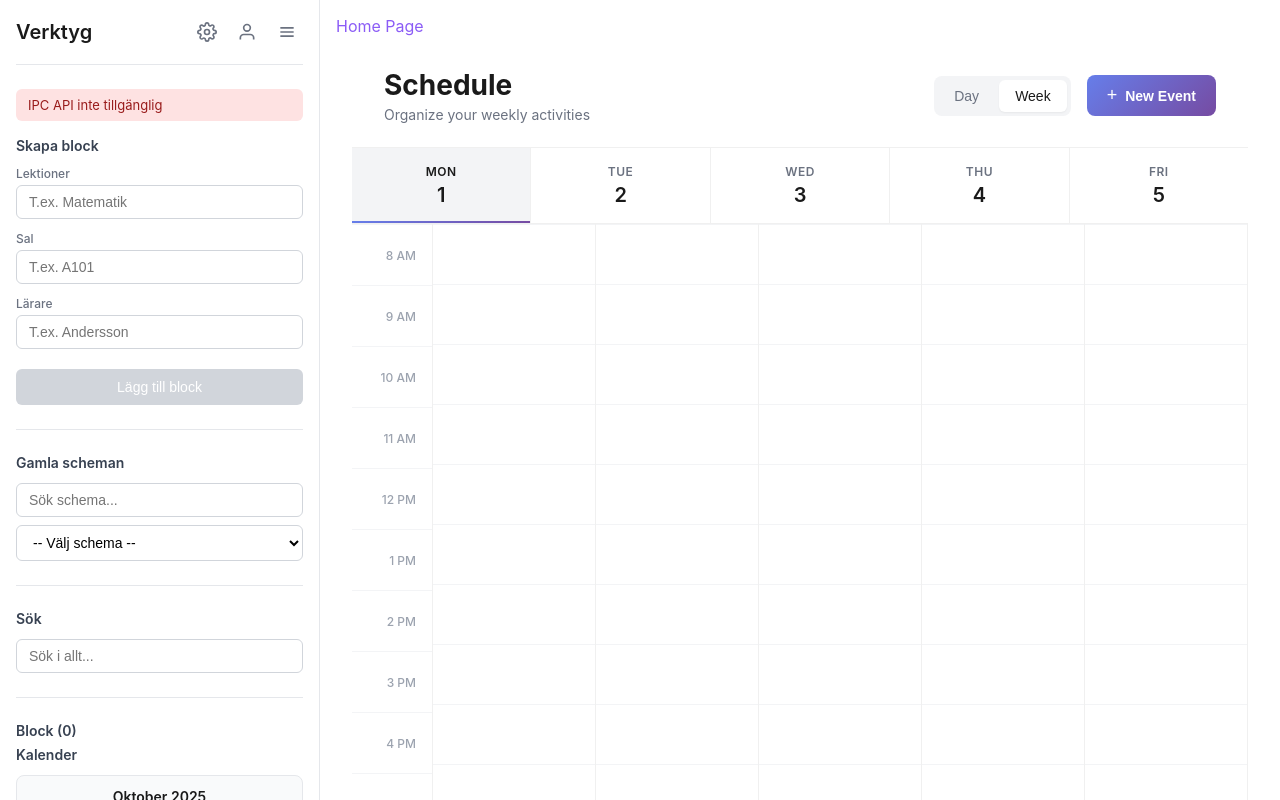
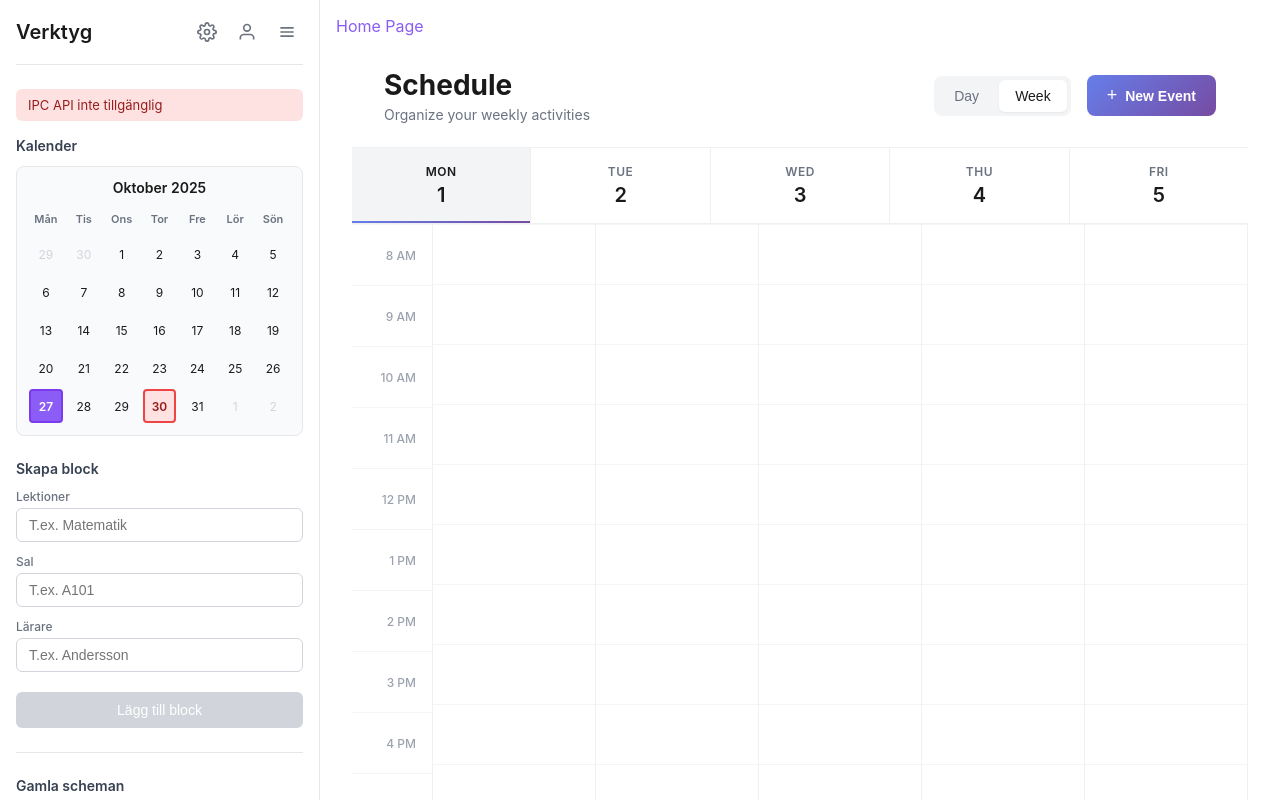
Before and after one commit to Mykyta-G/Schedule-Builder-AI, a Vue app: page / in a window 1280 px wide. Both pictures are taken after a click on the link "Creator Page". Built offline with nearby package versions, Linux system fonts and the light colour scheme.

Commit message:
sidebar v1.1
kalender fixat- är i topen ser vilket datum samt switchar till acording dag på schmat

```diff
--- a/src/components/Sidebar.vue
+++ b/src/components/Sidebar.vue
@@ -27,6 +27,40 @@
     <!-- Error message -->
     <div v-if="errorMessage" class="error-message">
       {{ errorMessage }}
+    </div>
+
+    <!-- Month calendar -->
+    <div class="calendar-section">
+      <h3 class="section-title">Kalender</h3>
+      <div class="calendar">
+        <div class="calendar-header">
+          <div class="calendar-month">{{ currentMonthName }} {{ currentYear }}</div>
+        </div>
+        <div class="calendar-weekdays">
+          <div
+            v-for="day in weekdays"
+            :key="day"
+            class="calendar-weekday"
+          >
+            {{ day }}
+          </div>
+        </div>
+        <div class="calendar-days">
+          <div
+            v-for="(day, index) in calendarDays"
+            :key="index"
+            class="calendar-day"
+            :class="{
+              'other-month': day.otherMonth,
+              'today': day.isToday,
+              'selected': day.isSelected
+            }"
+            @click="selectCalendarDay(day)"
+          >
+            {{ day.day }}
+          </div>
+        </div>
+      </div>
     </div>
 
     <!-- Block form -->
@@ -177,40 +211,11 @@
         </div>
       </div>
     </div>
-
-    <!-- Month calendar -->
-    <div class="calendar-section">
-      <h3 class="section-title">Kalender</h3>
-      <div class="calendar">
-        <div class="calendar-header">
-          <div class="calendar-month">{{ currentMonthName }} {{ currentYear }}</div>
-        </div>
-        <div class="calendar-weekdays">
-          <div
-            v-for="day in weekdays"
-            :key="day"
-            class="calendar-weekday"
-          >
-            {{ day }}
-          </div>
-        </div>
-        <div class="calendar-days">
-          <div
-            v-for="(day, index) in calendarDays"
-            :key="index"
-            class="calendar-day"
-            :class="{ 'other-month': day.otherMonth }"
-          >
-            {{ day.day }}
-          </div>
-        </div>
-      </div>
-    </div>
   </div>
 </template>
 
 <script>
-import { defineComponent, ref, reactive, computed, onMounted, watch, nextTick } from 'vue';
+import { defineComponent, ref, reactive, computed, onMounted, onUnmounted, watch, nextTick } from 'vue';
 
 export default defineComponent({
   name: 'Sidebar',
@@ -242,6 +247,9 @@ export default defineComponent({
 
     // Calendar
     const currentDate = ref(new Date());
+    const selectedScheduleDay = ref(null); // Day name like 'Monday', 'Tuesday', etc.
+    const selectedCalendarDate = ref(null); // Date object for the selected day
+
     const currentMonthName = computed(() => {
       const months = [
         'Januari', 'Februari', 'Mars', 'April', 'Maj', 'Juni',
@@ -251,6 +259,35 @@ export default defineComponent({
     });
     const currentYear = computed(() => currentDate.value.getFullYear());
     const weekdays = ['Mån', 'Tis', 'Ons', 'Tor', 'Fre', 'Lör', 'Sön'];
+
+    // Map day names to day of week index (Monday = 0, Tuesday = 1, etc.)
+    const dayNameToIndex = {
+      'Monday': 1,
+      'Tuesday': 2,
+      'Wednesday': 3,
+      'Thursday': 4,
+      'Friday': 5,
+      'Saturday': 6,
+      'Sunday': 0
+    };
+
+    // Get date for a given day name in current week
+    const getDateForDayName = (dayName) => {
+      const today = new Date();
+      const dayIndex = dayNameToIndex[dayName];
+      if (dayIndex === undefined) return null;
+
+      const todayDay = today.getDay(); // 0 = Sunday, 1 = Monday, etc.
+      const currentMonday = new Date(today);
+      const mondayOffset = todayDay === 0 ? -6 : 1 - todayDay;
+      currentMonday.setDate(today.getDate() + mondayOffset);
+
+      const targetDate = new Date(currentMonday);
+      const offset = dayIndex === 0 ? 6 : dayIndex - 1; // Map Sunday (0) to 6
+      targetDate.setDate(currentMonday.getDate() + offset);
+
+      return targetDate;
+    };
 
     const calendarDays = computed(() => {
       const year = currentDate.value.getFullYear();
@@ -270,13 +307,22 @@ export default defineComponent({
       const sundayOffset = lastDayOfWeek === 0 ? 0 : 7 - lastDayOfWeek;
       endDate.setDate(lastDay.getDate() + sundayOffset);
 
+      const today = new Date();
       const days = [];
       const current = new Date(startDate);
 
       while (current <= endDate) {
+        const dayDate = new Date(current);
+        const isToday = dayDate.toDateString() === today.toDateString();
+        const isSelected = selectedCalendarDate.value &&
+          dayDate.toDateString() === selectedCalendarDate.value.toDateString();
+
         days.push({
           day: current.getDate(),
-          otherMonth: current.getMonth() !== month
+          otherMonth: current.getMonth() !== month,
+          isToday,
+          isSelected,
+          date: new Date(dayDate)
         });
         current.setDate(current.getDate() + 1);
       }
@@ -528,9 +574,66 @@ export default defineComponent({
       }
     };
 
+    // Select day from calendar and sync with SimpleSchedule
+    const selectCalendarDay = (dayInfo) => {
+      if (dayInfo.otherMonth) return; // Don't select days from other months
+
+      selectedCalendarDate.value = dayInfo.date;
+
+      // Map calendar date to day name
+      const dayIndex = dayInfo.date.getDay();
+      const dayNameMap = ['Sunday', 'Monday', 'Tuesday', 'Wednesday', 'Thursday', 'Friday', 'Saturday'];
+      const dayName = dayNameMap[dayIndex];
+
+      // Only update if it's a weekday (Monday-Friday)
+      const weekdayNames = ['Monday', 'Tuesday', 'Wednesday', 'Thursday', 'Friday'];
+      if (weekdayNames.includes(dayName)) {
+        selectedScheduleDay.value = dayName;
+        // Emit event to SimpleSchedule to select this day
+        window.dispatchEvent(new CustomEvent('schedule-select-day', {
+          detail: { day: dayName }
+        }));
+      }
+    };
+
+    // Listen for day selection from SimpleSchedule
+    const handleScheduleDaySelect = (event) => {
+      const dayName = event.detail?.day;
+      if (dayName && dayName !== selectedScheduleDay.value) {
+        selectedScheduleDay.value = dayName;
+        const dateForDay = getDateForDayName(dayName);
+        if (dateForDay) {
+          selectedCalendarDate.value = dateForDay;
+          // If the selected day is in a different month, update currentDate
+          if (dateForDay.getMonth() !== currentDate.value.getMonth()) {
+            currentDate.value = new Date(dateForDay);
+          }
+        }
+      }
+    };
+
     // Lifecycle
     onMounted(async () => {
       await loadSchedules();
+
+      // Listen for day selection events from SimpleSchedule
+      window.addEventListener('schedule-day-selected', handleScheduleDaySelect);
+
+      // Initial sync - if SimpleSchedule has a default day, update calendar
+      // This will be handled when SimpleSchedule emits its initial selection
+      setTimeout(() => {
+        // Trigger initial sync by emitting default day if needed
+        const defaultDay = 'Monday'; // SimpleSchedule default
+        const dateForDay = getDateForDayName(defaultDay);
+        if (dateForDay) {
+          selectedScheduleDay.value = defaultDay;
+          selectedCalendarDate.value = dateForDay;
+        }
+      }, 100);
+    });
+
+    onUnmounted(() => {
+      window.removeEventListener('schedule-day-selected', handleScheduleDaySelect);
     });
 
     watch(activeSchemaId, (newId) => {
@@ -565,7 +668,8 @@ export default defineComponent({
       onScheduleChange,
       filterSchedules,
       handleSearch,
-      setBlockRef
+      setBlockRef,
+      selectCalendarDay
     };
   },
 });
@@ -912,14 +1016,36 @@ export default defineComponent({
   font-size: 12px;
   color: #1a1a1a;
   border-radius: 4px;
-  transition: background 0.2s ease;
+  transition: background 0.2s ease, border 0.2s ease;
+  cursor: pointer;
+  border: 2px solid transparent;
 }
 
 .calendar-day.other-month {
   color: #d1d5db;
+  cursor: default;
 }
 
-.calendar-day:hover:not(.other-month) {
+.calendar-day.today {
+  background: #fee2e2;
+  color: #991b1b;
+  font-weight: 600;
+  border-color: #ef4444;
+}
+
+.calendar-day.selected {
+  background: #8b5cf6;
+  color: white;
+  font-weight: 600;
+  border-color: #7c3aed;
+}
+
+.calendar-day.selected.today {
+  background: #7c3aed;
+  border-color: #6d28d9;
+}
+
+.calendar-day:hover:not(.other-month):not(.selected) {
   background: #e5e7eb;
 }
 </style>
--- a/src/components/SimpleSchedule.vue
+++ b/src/components/SimpleSchedule.vue
@@ -318,6 +318,18 @@ export default defineComponent({
       if (viewMode.value === 'day') {
         // Stay in day view
       }
+      // Emit event for Sidebar calendar sync
+      window.dispatchEvent(new CustomEvent('schedule-day-selected', {
+        detail: { day }
+      }));
+    };
+
+    // Listen for day selection from Sidebar calendar
+    const handleCalendarDaySelect = (event) => {
+      const dayName = event.detail?.day;
+      if (dayName && days.value.includes(dayName)) {
+        selectedDay.value = dayName;
+      }
     };
 
     // Drag and drop
@@ -509,17 +521,26 @@ export default defineComponent({
     onMounted(() => {
       window.addEventListener('mousemove', handleResize);
       window.addEventListener('mouseup', stopResize);
+      // Listen for day selection from Sidebar calendar
+      window.addEventListener('schedule-select-day', handleCalendarDaySelect);
       // Close expanded item when clicking outside
       document.addEventListener('click', (e) => {
         if (!e.target.closest('.scheduled-item')) {
           expandedItem.value = null;
         }
       });
+      // Emit initial selected day to sync with Sidebar calendar
+      setTimeout(() => {
+        window.dispatchEvent(new CustomEvent('schedule-day-selected', {
+          detail: { day: selectedDay.value }
+        }));
+      }, 50);
     });
 
     onUnmounted(() => {
       window.removeEventListener('mousemove', handleResize);
       window.removeEventListener('mouseup', stopResize);
+      window.removeEventListener('schedule-select-day', handleCalendarDaySelect);
     });
 
     const emitChange = () => {
```
